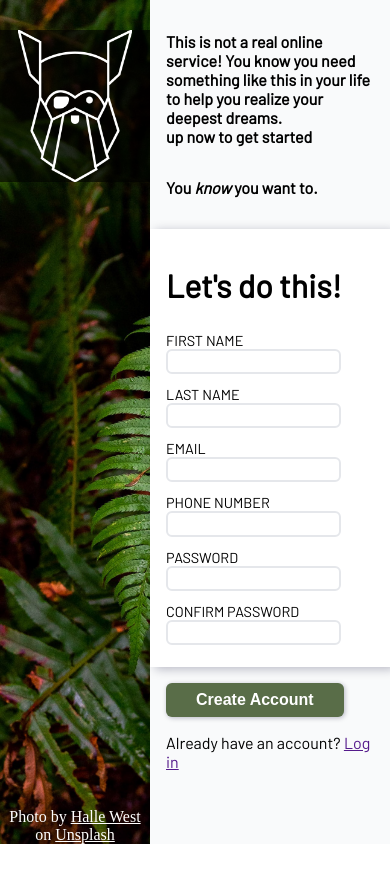
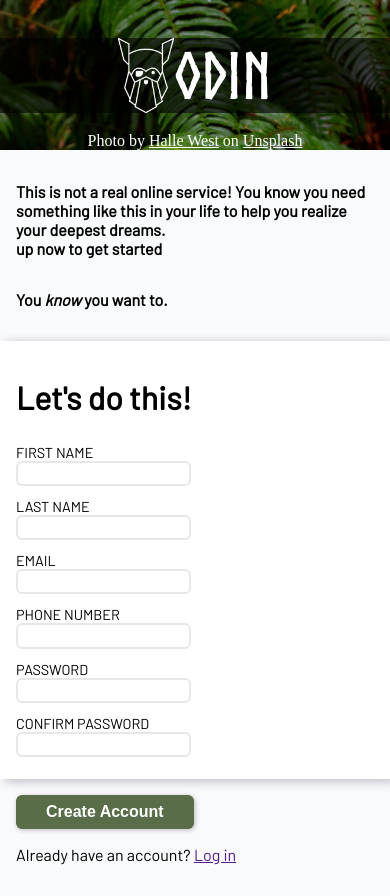
Before and after one commit to IBRlNGTHERUCKUS/sign-up-page, a plain HTML site: page index.html in a window 390 px wide. Before the commit the page ends 844 px from the top, so only its background shows below. Drawn offline with Linux system fonts and the light colour scheme.

Commit message:
Add mobile media query to make left section move to top.

```diff
--- a/index.html
+++ b/index.html
@@ -12,6 +12,7 @@
     <div class="left">
         <div class="logo-container">
             <img src="./images/odin-logo.png" alt="A cartoonish odin" class="logo">
+            <div class="odin-text">ODIN</div>
         </div>
         <div class="bg-credit">Photo by <a href="">Halle West</a> on <a href="">Unsplash</a></div>
     </div>
--- a/styles.css
+++ b/styles.css
@@ -5,6 +5,11 @@
 @font-face {
     font-family: Barlow-Regular;
     src: url(./fonts/Barlow-Regular.ttf);
+}
+
+@font-face {
+    font-family: Norse-Bold;
+    src: url(./fonts/Norse-Bold.otf);
 }
 
 body {
@@ -32,6 +37,10 @@ body {
     margin-top: 20%;
 }
 
+.logo {
+    height: 100%;
+}
+
 .bg-credit {
     position: absolute;
     bottom: 0px;
@@ -41,6 +50,14 @@ body {
 }
 .bg-credit a {
     color: white;
+}
+
+.odin-text {
+    align-self: center;
+    overflow-wrap: break-word;
+    color: white;
+    font-family: Norse-Bold;
+    font-size: 64px;
 }
 
 .right {
@@ -84,9 +101,7 @@ body {
 
 .bottom button:hover {
     cursor:pointer;
-    background-color: white;
-    color: #596D48;
-
+    background-color: #3d4a31;
 }
 
 .form-row {
@@ -133,3 +148,20 @@ input.mismatch:not(:focus) {
     transition: all 300ms;
 }
 /********************************************/
+
+@media only screen and (max-width: 768px) {
+    body {
+        flex-direction: column;
+    }
+    .left {
+        flex: none;
+        display: flex;
+        flex-direction: column;
+        justify-content: center;
+        height: 150px;
+    }
+    .logo-container {
+        margin: 10px 0px;
+        height: 50%;
+    }
+}
```
Also changed, not shown: fonts/Norse-Bold.otf (added).
